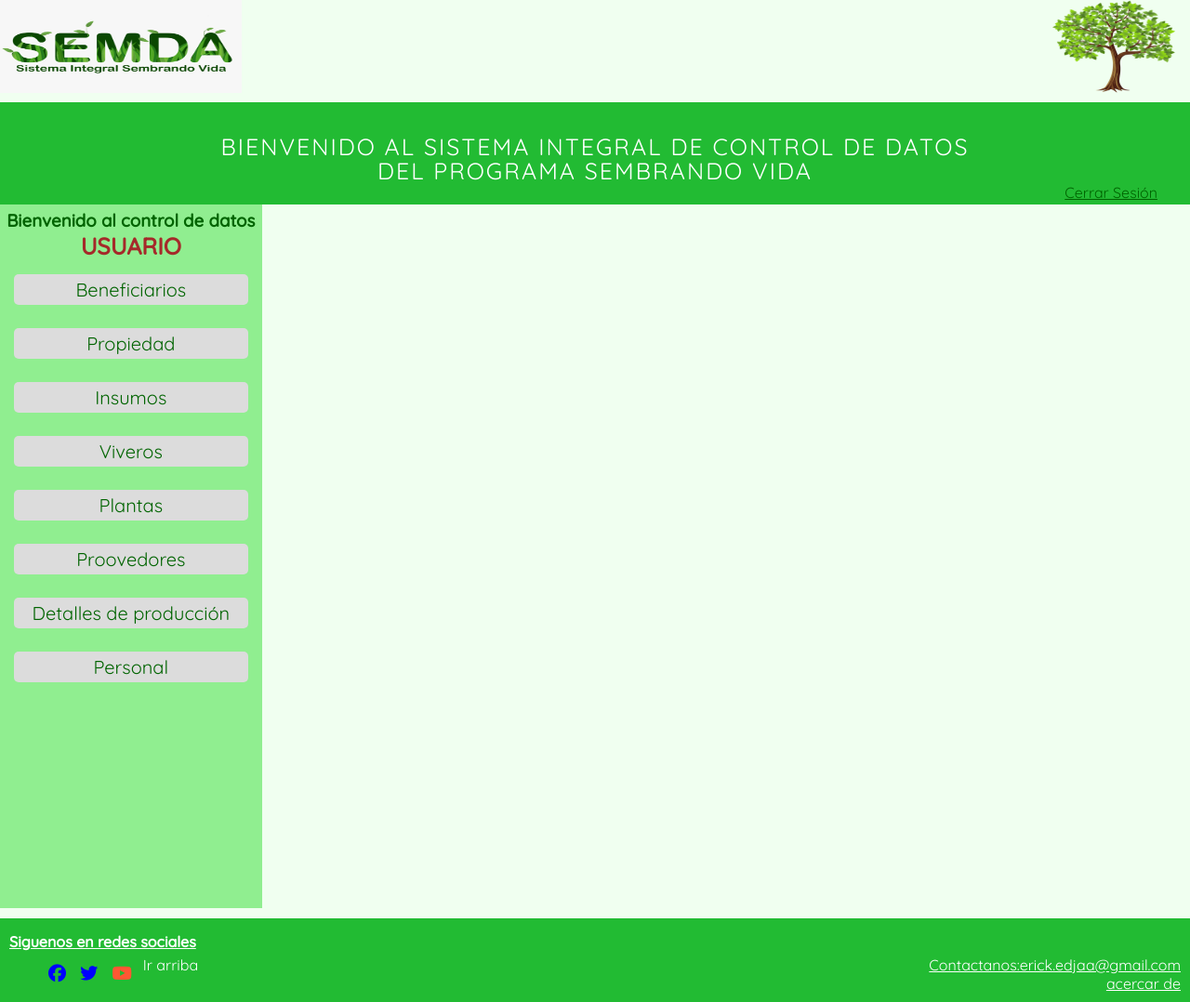
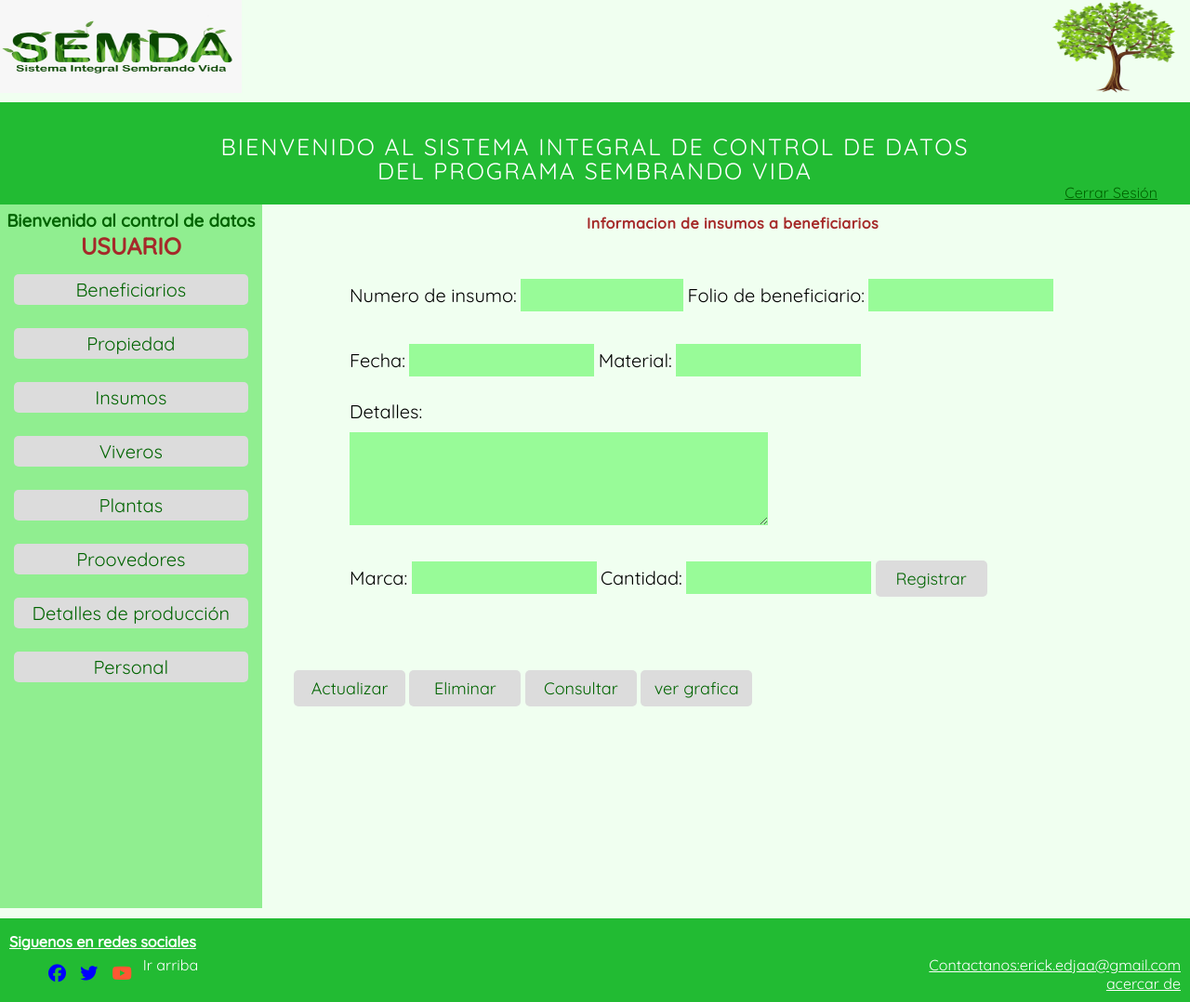
Before and after one commit to erickalonso98/project-semda, a PHP site: page /actions/materiales.php in a window 1280 px wide. Shown: the part 30-1108 px from the top of the page at 93% size. Run offline with PHP 8.4, Linux system fonts and the light colour scheme; some libraries are stand-ins or nearby versions.

Commit message:
se hizo cambios en el insumos css y materiales php

```diff
--- a/actions/materiales.php
+++ b/actions/materiales.php
@@ -40,7 +40,54 @@
         <?php echo '<a name="salir" href="../cerrar.php">Cerrar Sesión</a>'; ?>
     </div>
     <section id="main-isumo">
+        <h4 name="tli-insu">Informacion de insumos a beneficiarios</h4>
+        <div class="content-insumos">
+            <form id="formAddinsumo">
+                <div class="content-entrada">
+                    <label for="num-insu">Numero de insumo:</label>
+                    <input type="number" name="ni" id="ni">
 
+                    <label for="benefi">Folio de beneficiario:</label>
+                    <input type="text" name="fve" id="fve">
+                    <br>
+                    <label for="date">Fecha:</label>
+                    <input type="text" name="fch" id="fch">
+
+                    <label for="materi">Material:</label>
+                    <input type="text" name="mat" id="mat">
+
+                <br>
+                <label for="detalle">Detalles:</label><br>
+                <textarea name="deta" id="deta" cols="30" rows="10"></textarea>
+                <br>
+                <label for="marca">Marca:</label>
+                <input type="text" name="marc" id="marc">
+
+                <label for="cantidad">Cantidad:</label>
+                <input type="number" name="cant" id="cant">
+
+                <button type="submit" id="input-insu">Registrar</button>
+             </div>
+            </form>
+            <div class="position-button">
+                <button type="button" id="updateInsu">Actualizar</button>
+                <button type="button" id="deleteInsu">Eliminar</button>
+                <button type="button" id="queryInsu">Consultar</button>
+                <button type="button" id="viewgraf">ver grafica</button>
+            </div>
+        </div>
+        <div class="contenedor-insu-update">
+
+        </div>
+        <div class="contenedor-insu-delete">
+
+        </div>
+        <div class="contenedor-insu-query">
+
+        </div>
+        <div class="contenedor-insu-grafica">
+            <canvas id="grafica-insumos" width="500" height="500"></canvas>
+        </div>
     </section>
     <aside class="menu">
         <h3>Bienvenido al control de datos <br><span>usuario</span></h3>
--- a/css/insumos.css
+++ b/css/insumos.css
@@ -4,3 +4,89 @@
     height: 757px;
     float: right;
 }
+
+[name="tli-insu"]{
+    text-align: center;
+    color: brown;
+    padding: 10px;
+    letter-spacing: 0.5px;
+}
+
+.content-entrada{
+    margin-left: 50px;
+}
+
+#formAddinsumo{
+    padding: 30px;
+}
+
+#fve,#fch,#mat,#marc{
+    width: 199px;
+    padding: 5px;
+    font-size: 20px;
+    margin-bottom: 25px;
+    margin-top: 10px;
+    background-color:rgb(152, 251, 152);
+    color: #fff;
+    border: none;
+}
+
+
+#deta{
+    width: 450px;
+    height: 100px;
+    top: 50px;
+    padding: 10px;
+    font-size: 20px;
+    margin-bottom: 25px;
+    margin-top: 10px;
+    background-color:rgb(152, 251, 152);
+    color: #fff;
+    border: none;
+}
+
+#input-insu{
+    width: 120px;
+    padding-left: 5px;
+    padding-right: 5px;
+    border: none;
+    background:rgb(220, 220, 220);
+    color: darkgreen;
+    text-align: center;
+    padding: 8px;
+    border-radius: 5px;
+    margin-top: 7px;
+    font-size: 18px;
+    cursor: pointer;
+}
+
+#updateInsu,#deleteInsu,#queryInsu,#viewgraf{
+    width: 120px;
+    padding-left: 5px;
+    padding-right: 5px;
+    border: none;
+    background:rgb(220, 220, 220);
+    color: darkgreen;
+    text-align: center;
+    padding: 8px;
+    border-radius: 5px;
+    margin-top: 7px;
+    font-size: 18px;
+    cursor: pointer;
+}
+
+.contenedor-insu-update{
+    display: none;
+}
+
+.contenedor-insu-delete{
+    display: none;
+}
+
+.contenedor-insu-query{
+    display: none;
+}
+
+.contenedor-insu-grafica{
+    display: none;
+}
```
